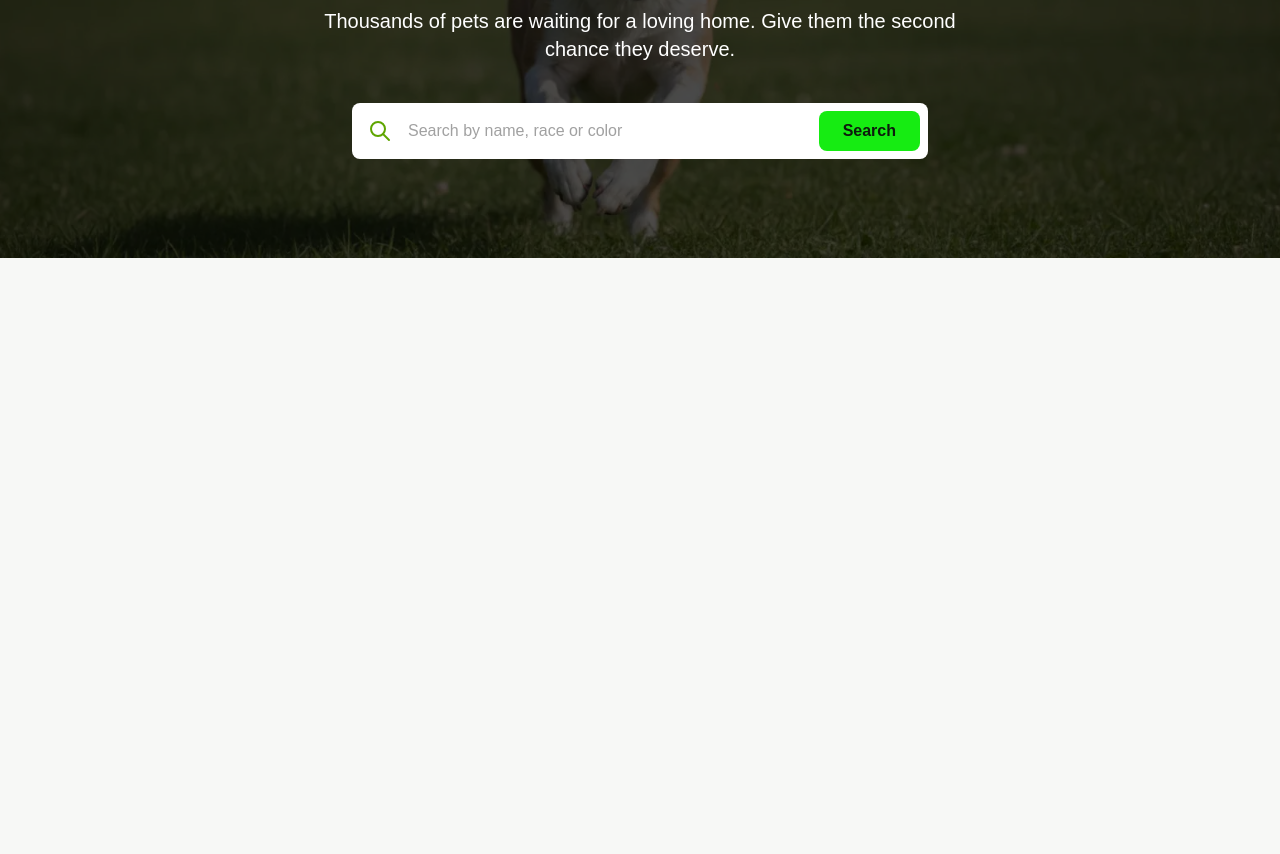
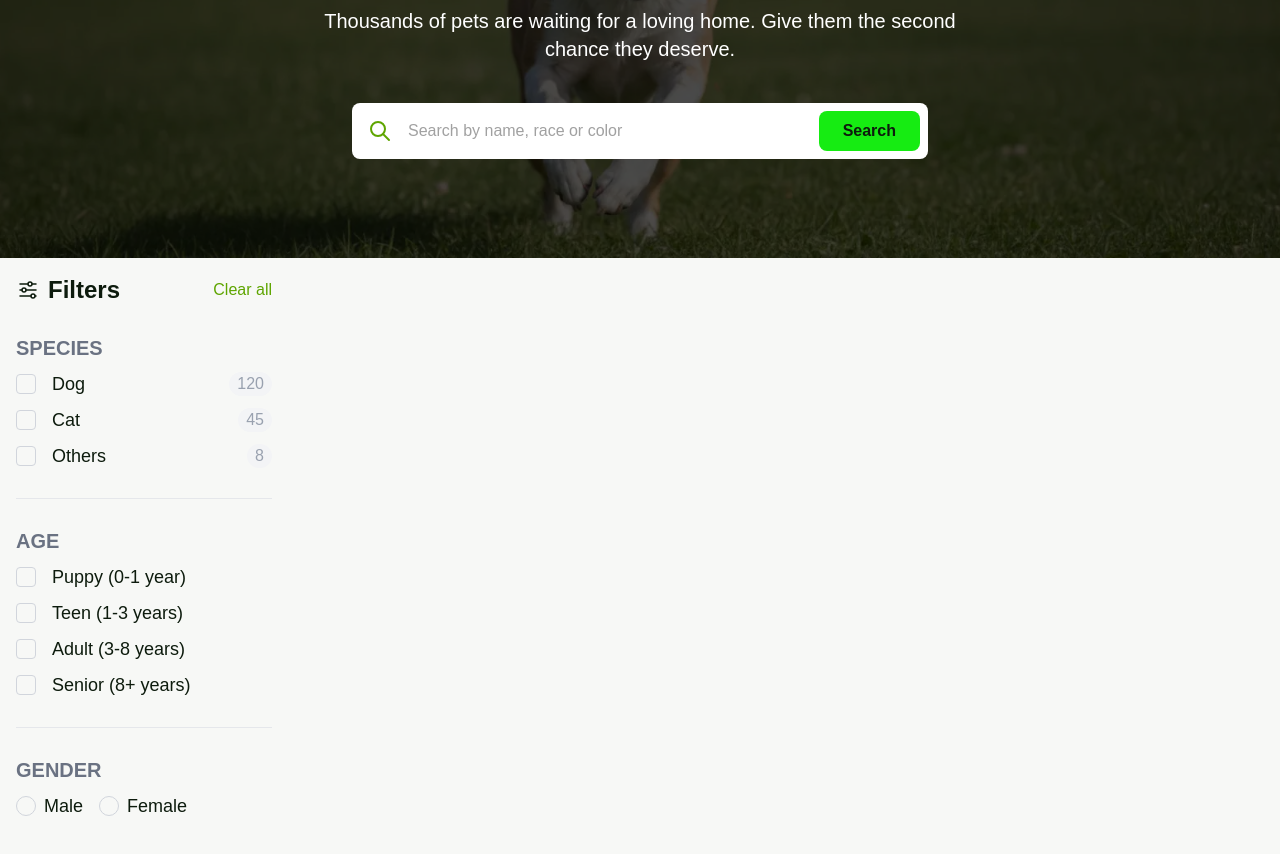
Before and after one commit to RomanMaydana/pet-love, a React (Vite) app: page /adopt in a window 1280 px wide. Shown: the part 256-1110 px from the top of the page. Before the commit the page ends 800 px from the top, so only its background shows below. Built offline with nearby package versions, Linux system fonts and the light colour scheme.

Commit message:
Adding Filters

```diff
--- a/src/App.tsx
+++ b/src/App.tsx
@@ -1,27 +1,25 @@
 import './App.css'
-import { Button } from './components/Button'
+import { Filters } from './components/Adopt/Filters'
+import { Hero } from './components/Adopt/Hero'
 import { Header } from './components/Header'
-import { SearchIcon } from './icons/SearchIcon'
 
 function App () {
 
   return (
     <div className='text-[#0d1b0d]'>
       <Header />
-      <section className='relative h-[450px] flex flex-col items-center justify-center gap-10'>
-        <div className='absolute right-0 left-0 h-full w-full -z-10 mask-t-from-60% mask-t-to-100% bg-black/70'/>
-        <img src="./dog.webp" className='absolute right-0-0 left-0 h-full w-full object-cover -z-20' />
-        <h1 className='text-6xl font-extrabold text-white'>Look for your new best friend</h1>
-        <p className='text-white text-xl max-w-2xl text-center text-pretty'>Thousands of pets are waiting for a loving home. Give them the second chance they deserve.</p>
-        <form className='max-w-xl w-full mx-auto'>
-          <div className='flex items-center gap-2 bg-white p-2 rounded-lg '>
-            <SearchIcon className='mx-2 w-6 h-6 text-lime-600' />
-            <input type="text" name='text' className='flex-1 placeholder:text-neutral-400 focus:outline-none' placeholder='Search by name, race or color' />
-            <Button type='submit' onClick={() => console.log('search')}>Search</Button>
+      <main>
+        <form>
+          <Hero />
+          <div className='flex gap-4 p-4'>
+            <aside className='w-64'>
+              <Filters />
+            </aside>
+            <section className='flex-1'>
+            </section>
           </div>
         </form>
-      </section>
-
+      </main>
     </div>
   )
 }
--- /dev/null
+++ b/src/components/Adopt/Filters.tsx
@@ -0,0 +1,49 @@
+import { AdjustmentIcon } from '../../icons/AdjustmentIcon'
+import { CheckBox } from '../CheckBox'
+import { DeactivateChip } from '../DeactivateChip'
+import { RadioButton } from '../RadioButton'
+
+export const Filters = () => {
+  return (
+    <>
+      <header className='flex items-center gap-2 justify-between'>
+        <h2 className='flex items-center gap-2 font-semibold text-2xl'><span><AdjustmentIcon /></span>Filters</h2>
+        <button type='reset' className='text-md text-lime-600 cursor-pointer transition-all duration-300 hover:scale-110'>Clear all</button>
+      </header>
+      <section className='py-7 border-b border-gray-200'>
+        <h3 className='font-semibold text-xl text-gray-500'>SPECIES</h3>
+        <div className='flex flex-col gap-2 mt-2'>
+          <div className='flex justify-between items-center gap-2'>
+            <CheckBox name='dog' label='Dog' />
+            <DeactivateChip text='120' />
+          </div>
+          <div className='flex justify-between items-center gap-2'>
+            <CheckBox name='cat' label='Cat' />
+            <DeactivateChip text='45' />
+          </div>
+          <div className='flex justify-between items-center gap-2'>
+            <CheckBox name='other' label='Others' />
+            <DeactivateChip text='8' />
+          </div>
+        </div>
+      </section>
+      <section className='py-7 border-b border-gray-200'>
+        <h3 className='font-semibold text-xl text-gray-500'>AGE</h3>
+        <div className='flex flex-col gap-2 mt-2'>
+          <CheckBox name='puppy' label='Puppy (0-1 year)' />
+          <CheckBox name='teen' label='Teen (1-3 years)' />
+          <CheckBox name='adult' label='Adult (3-8 years)' />
+          <CheckBox name='senior' label='Senior (8+ years)' />
+        </div>
+      </section>
+      <section className='py-7'>
+        <h3 className='font-semibold text-xl text-gray-500'>GENDER</h3>
+        <div className='flex flex-row gap-4 mt-2'>
+          <RadioButton text='Male' name='gender' id='male' value='male' />
+          <RadioButton text='Female' name='gender' id='female' value='female' />
+        </div>
+      </section>
+
+    </>
+  )
+}
--- /dev/null
+++ b/src/components/Adopt/Hero.tsx
@@ -0,0 +1,20 @@
+import { SearchIcon } from '../../icons/SearchIcon'
+import { Button } from '../Button'
+
+export function Hero () {
+  return (
+    <section className='relative h-[450px] flex flex-col items-center justify-center gap-10'>
+      <div className='absolute right-0 left-0 h-full w-full -z-10 mask-t-from-60% mask-t-to-100% bg-black/70'/>
+      <img src="./dog.webp" className='absolute right-0-0 left-0 h-full w-full object-cover -z-20' />
+      <h1 className='text-6xl font-extrabold text-white text-center text-pretty'>Look for your new best friend</h1>
+      <p className='text-white text-xl max-w-2xl text-center text-pretty'>Thousands of pets are waiting for a loving home. Give them the second chance they deserve.</p>
+      <section className='max-w-xl w-full mx-auto'>
+        <div className='flex items-center gap-2 bg-white p-2 rounded-lg '>
+          <SearchIcon className='mx-2 w-6 h-6 text-lime-600' />
+          <input type="text" name='text' className='flex-1 placeholder:text-neutral-400 focus:outline-none' placeholder='Search by name, race or color' />
+          <Button type='submit' onClick={() => console.log('search')}>Search</Button>
+        </div>
+      </section>
+    </section>
+  )
+}
--- /dev/null
+++ b/src/components/CheckBox.tsx
@@ -0,0 +1,19 @@
+import type { InputHTMLAttributes } from 'react'
+
+type Props = InputHTMLAttributes<HTMLInputElement> & {
+label: string
+}
+export const CheckBox = ({ name, label, ...rest }: Props) => {
+  return (
+    <label htmlFor={name} className='flex items-center gap-4 cursor-pointer w-full'>
+      <div className='relative'>
+        <input type="checkbox" name={name} id={name} className='peer sr-only'
+          {...rest}/>
+        <div className='w-5 h-5 border border-gray-300 rounded-sm peer-checked:bg-lime-600 peer-checked:border-lime-600 transition-all duration-200 flex items-center justify-center'></div>
+        <svg className='w-4 h-4 text-white absolute top-1/2 left-1/2 -translate-x-1/2 -translate-y-1/2 opacity-0 peer-checked:opacity-100 transition-opacity pointer-events-none' fill="none" stroke="currentColor" viewBox="0 0 24 24">
+          <path strokeLinecap="round" strokeLinejoin="round" strokeWidth="3" d="M5 13l4 4L19 7"/>
+        </svg>
+      </div>
+      <span className='text-lg'>{label}</span>
+    </label>
+  )}
--- /dev/null
+++ b/src/components/DeactivateChip.tsx
@@ -0,0 +1,8 @@
+interface Props {
+  text: string
+}
+export const DeactivateChip = ({ text }: Props) => {
+  return (
+    <p className='text-gray-400 bg-gray-100 px-2 rounded-full'>{text}</p>
+  )
+}
--- /dev/null
+++ b/src/components/RadioButton.tsx
@@ -0,0 +1,13 @@
+import type { InputHTMLAttributes } from 'react'
+
+type Props = InputHTMLAttributes<HTMLInputElement> & {
+  text: string,
+  id: string,
+}
+export const RadioButton = ({ text, id, ...rest }: Props) => {
+  return (
+    <label htmlFor={id} className='flex items-center gap-2 cursor-pointer'>
+      <input {...rest} type="radio" id={id} className='appearance-none w-5 h-5 border border-gray-300 rounded-full cursor-pointer checked:border-lime-600 checked:shadow-[inset_0_0_0_3px_white,inset_0_0_0_10px_rgb(101,163,13)] transition-all duration-200' />
+      <span className='text-lg'>{text}</span>
+    </label>
+  )}
--- /dev/null
+++ b/src/icons/AdjustmentIcon.tsx
@@ -0,0 +1,5 @@
+export const AdjustmentIcon = ({ className }: { className?: string }) => {
+  return (
+    <svg xmlns="http://www.w3.org/2000/svg" width="24" height="24" viewBox="0 0 24 24" fill="none" stroke="currentColor" strokeWidth="1.5" strokeLinecap="round" strokeLinejoin="round" className={className}><path stroke="none" d="M0 0h24v24H0z" fill="none"/><path d="M14 6m-2 0a2 2 0 1 0 4 0a2 2 0 1 0 -4 0" /><path d="M4 6l8 0" /><path d="M16 6l4 0" /><path d="M8 12m-2 0a2 2 0 1 0 4 0a2 2 0 1 0 -4 0" /><path d="M4 12l2 0" /><path d="M10 12l10 0" /><path d="M17 18m-2 0a2 2 0 1 0 4 0a2 2 0 1 0 -4 0" /><path d="M4 18l11 0" /><path d="M19 18l1 0" /></svg>
+  )
+}
--- a/src/icons/SearchIcon.tsx
+++ b/src/icons/SearchIcon.tsx
@@ -1,5 +1,5 @@
 export const SearchIcon = ({ className }: { className?: string }) => {
   return (
-    <svg xmlns="http://www.w3.org/2000/svg" width="24" height="24" viewBox="0 0 24 24" fill="none" stroke="currentColor" stroke-width="2" stroke-linecap="round" stroke-linejoin="round" className={className}><path stroke="none" d="M0 0h24v24H0z" fill="none"/><path d="M10 10m-7 0a7 7 0 1 0 14 0a7 7 0 1 0 -14 0" /><path d="M21 21l-6 -6" /></svg>
+    <svg xmlns="http://www.w3.org/2000/svg" width="24" height="24" viewBox="0 0 24 24" fill="none" stroke="currentColor" strokeWidth="2" strokeLinecap="round" strokeLinejoin="round" className={className}><path stroke="none" d="M0 0h24v24H0z" fill="none"/><path d="M10 10m-7 0a7 7 0 1 0 14 0a7 7 0 1 0 -14 0" /><path d="M21 21l-6 -6" /></svg>
   )
 }
```
